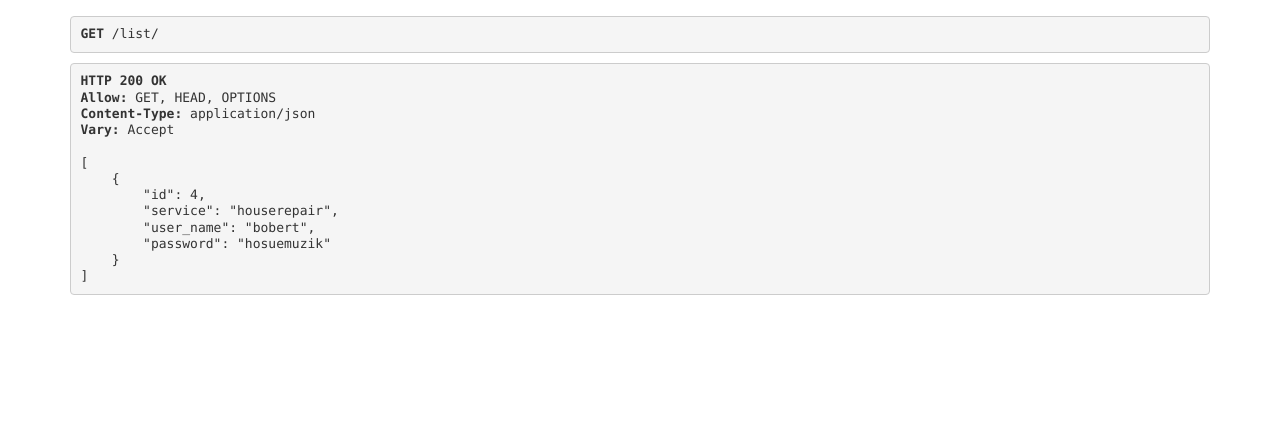
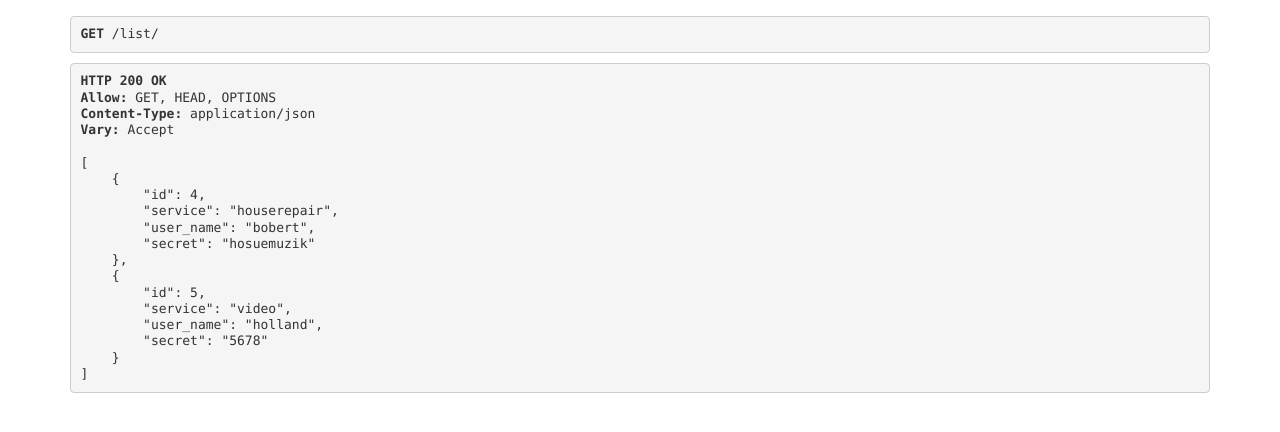
Before and after one commit to jakepatrickw/password.manager, a Django app: page /list/ in a window 1280 px wide. Shown: the part 265-697 px from the top of the page. Run offline with Django 3.2, Linux system fonts and the light colour scheme; data comes from the database, SQL or seed files in the repository; some libraries are stand-ins or nearby versions.

Commit message:
lot of commits

```diff
--- a/password_manager/settings.py
+++ b/password_manager/settings.py
@@ -122,3 +122,5 @@ USE_TZ = True
 # https://docs.djangoproject.com/en/3.0/howto/static-files/
 
 STATIC_URL = '/static/'
+
+LOGOUT_REDIRECT_URL = 'home'
--- a/password_manager/urls.py
+++ b/password_manager/urls.py
@@ -12,9 +12,9 @@ urlpatterns = [
     path('create/', views.CreatePassword.as_view(), name='CreatePassword'),
     path('delete/<int:id>/', views.DeletePassword.as_view(), name='DeletePassword'),
     path('update/<int:id>/', views.UpdatePassword.as_view(), name='UpdatePassword'),
-    path('html/', views.PassLister.as_view(), name='PassLister'),
+    path('html/<int:pk>', views.pass_lister, name='PassLister'),
     path('login/', auth_views.LoginView.as_view(), name='login'),
     path('logout/', auth_views.LogoutView.as_view(), name='logout'),
-    path('accounts/profile/', TemplateView.as_view(template_name='home.html'), name='home'),
+    path('accounts/profile/', views.profile, name='home'),
     path('signup/', views.signup, name='signup'),
 ]
--- a/password_storage/admin.py
+++ b/password_storage/admin.py
@@ -2,6 +2,6 @@ from django.contrib import admin
 from .models import UsernamePasswordService
 
 class password_admin(admin.ModelAdmin):
-    list_display = ['service', 'user_name', 'password']
+    list_display = ['service', 'user_name', 'secret']
 
 admin.site.register(UsernamePasswordService, password_admin)
--- a/password_storage/forms.py
+++ b/password_storage/forms.py
@@ -7,4 +7,5 @@ class PassWordForm(forms.ModelForm):
 
     class Meta:
         model = UsernamePasswordService
-        fields = ['user', 'user_name', 'service', 'password']
+        fields = ['user', 'user_name', 'service', 'secret']
+        lables ={'user':'User', 'user_name':'User name', 'service':'Service', 'secret':'Password'}
--- a/password_storage/models.py
+++ b/password_storage/models.py
@@ -5,5 +5,5 @@ from django.db.models.deletion import CASCADE
 class UsernamePasswordService(models.Model):
     service = models.CharField(max_length=30)
     user_name = models.CharField(max_length=15)
-    password = models.CharField(max_length=20)
+    secret = models.CharField(max_length=20)
     user = models.ForeignKey(User, on_delete=CASCADE, null=True)
--- a/password_storage/serializer.py
+++ b/password_storage/serializer.py
@@ -5,7 +5,7 @@ from . models import UsernamePasswordService
 class PassWordSerializer(serializers.ModelSerializer):
     class Meta:
         model = UsernamePasswordService
-        fields = ['id', 'service', 'user_name', 'password']
+        fields = ['id', 'service', 'user_name', 'secret']
 
 
 class UpdatePassWordSerializer(serializers.ModelSerializer):
--- a/password_storage/views.py
+++ b/password_storage/views.py
@@ -32,20 +32,15 @@ def signup(request):
         form = UserCreationForm()
     return render(request, 'signup.html', {'form':form})
 
+def profile(request):
+    passwords = UsernamePasswordService.objects.all()
+    return render(request, 'home.html', {'passwords':passwords})
 
 
-
-
-
-
-class PassLister(APIView):
-    renderer_classes = [TemplateHTMLRenderer]
-    template_name = 'pass_lister.html'
-
-    def get(self, request):
-        queryset = UsernamePasswordService.objects.all()
-        return Response({'passwords':queryset})
-
+def pass_lister(request, pk):
+    password = UsernamePasswordService.objects.get(pk=pk)
+    form = PassWordForm(instance=password)
+    return render(request, 'pass_lister.html', {'passwordform':form, 'password':password})
 
 
 class ListPassword(ListAPIView):
```
Also changed, not shown: templates/home.html (+9 -2 lines), templates/pass_lister.html (+10 -11 lines), db.sqlite3, password_storage/migrations/0004_auto_20210514_1216.py (added).
